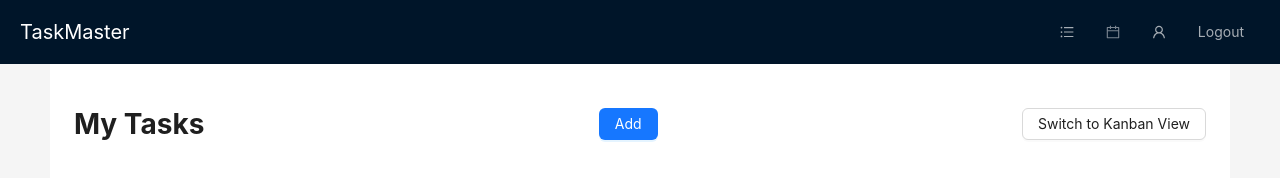
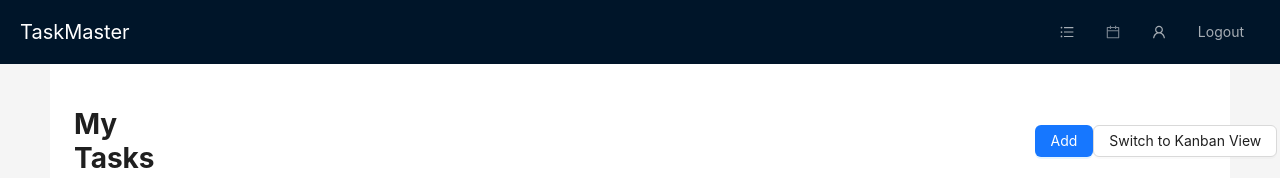
Before and after one commit to NLCNG27/task_master, a React (Create React App) app in the folder client/: page / in a window 1280 px wide. Shown: the top 178 px of the page. Built offline with nearby package versions, Linux system fonts and the light colour scheme; no server answers; sample sign-in values are in the browser's storage.

Commit message:
new golden standard

```diff
--- a/client/src/components/TaskList.js
+++ b/client/src/components/TaskList.js
@@ -182,7 +182,7 @@ const TaskList = () => {
                 }}
             >
                 <h1 style={{ marginRight: "30px" }}>My Tasks</h1>
-                <Button type="primary" onClick={handleAddClick}>
+                <Button type="primary" onClick={handleAddClick} style={{ marginLeft: "850px" }}>
                     Add
                 </Button>
                 <Button onClick={toggleViewMode}>
```
Also changed, not shown: 1 other file (tests, documents, lock files or other folders).
